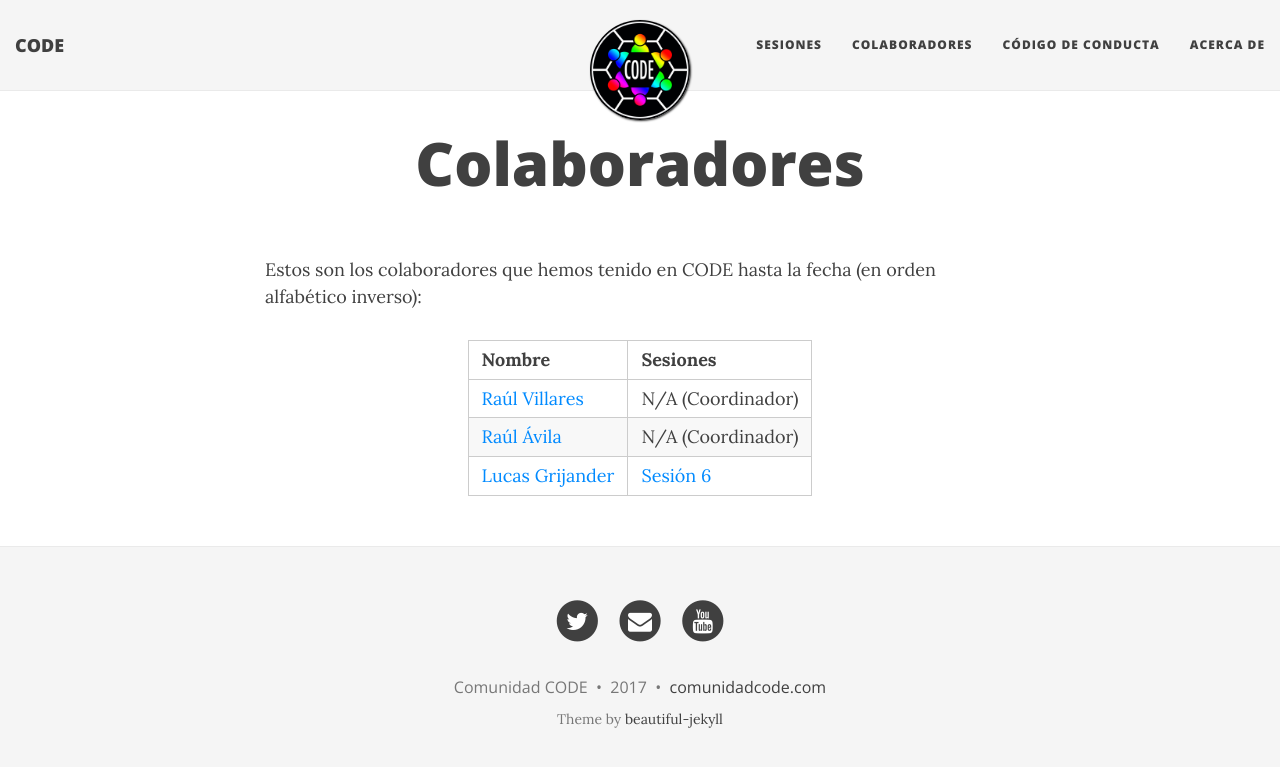
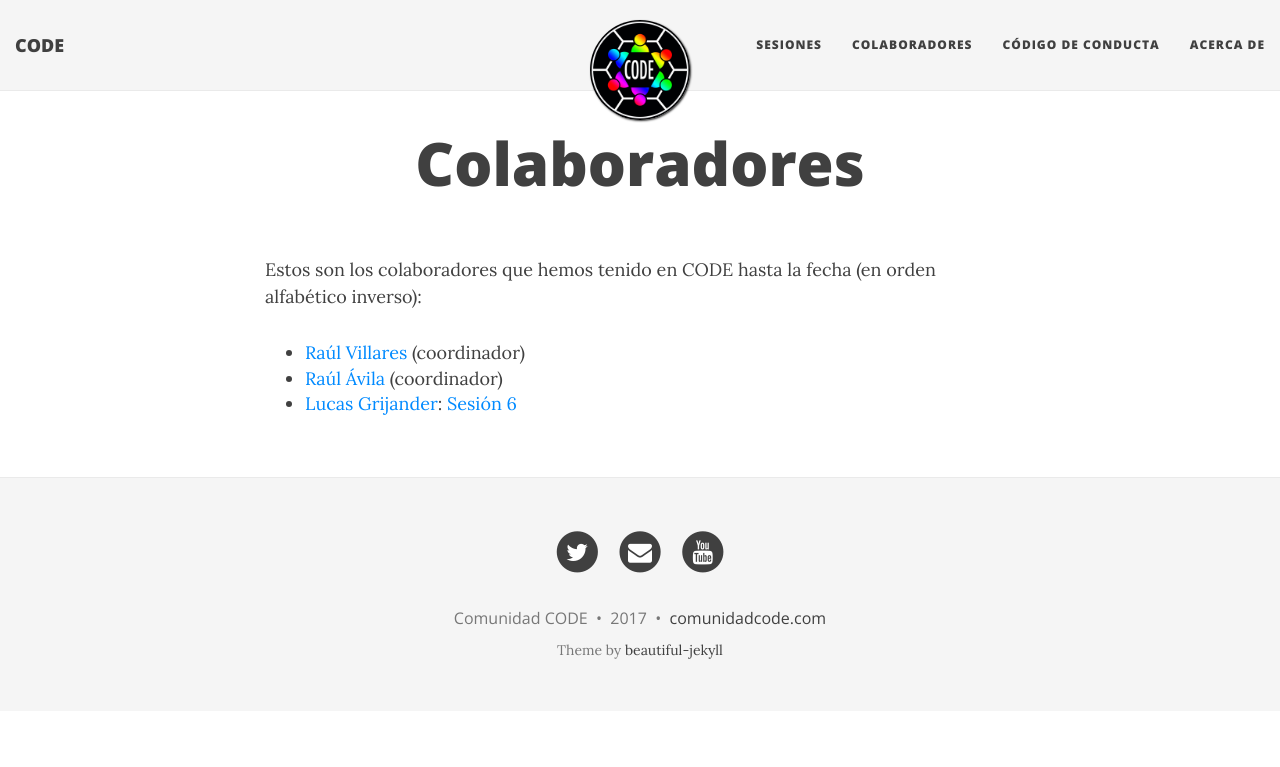
Before and after one commit to comunidadcode/comunidadcode.github.io, a Jekyll site: the page built from colaboradores.md, in a window 1280 px wide. Shown: the top 767 px of the page. Built offline with Jekyll 4.4.1, drawn with Linux system fonts in a browser that asks for light colours; nearby versions of some CDN libraries.

Commit message:
Nueva versión colaboradores

```diff
--- a/colaboradores.md
+++ b/colaboradores.md
@@ -5,9 +5,6 @@ title: Colaboradores
 
 Estos son los colaboradores que hemos tenido en CODE hasta la fecha (en orden alfabético inverso):
 
-| Nombre | Sesiones |
-|--------|----------|
-| [Raúl Villares](/colaboradores/raul-villares) | N/A (Coordinador) |
-| [Raúl Ávila](/colaboradores/raul-avila) | N/A (Coordinador) |
-| [Lucas Grijander](/colaboradores/lucas-grijander) | [Sesión 6](/2015-06-04-sexta-sesion/) |
-{: .table-center }
+* [Raúl Villares](/colaboradores/raul-villares) (coordinador)
+* [Raúl Ávila](/colaboradores/raul-avila) (coordinador)
+* [Lucas Grijander](/colaboradores/lucas-grijander): [Sesión 6](/2015-06-04-sexta-sesion/)
--- a/sesiones/index.html
+++ b/sesiones/index.html
@@ -73,4 +73,4 @@ use-site-title: true
 
 <hr/>
 
-<a class="center" href="/todaslassesiones">Haz click aquí para acceder a una versión Single Page del histórico</a>
+<a class="center" href="/todaslassesiones">Todas las sesiones en una sola página</a>
```
Also changed, not shown: acercade.md (+3 -3 lines).
